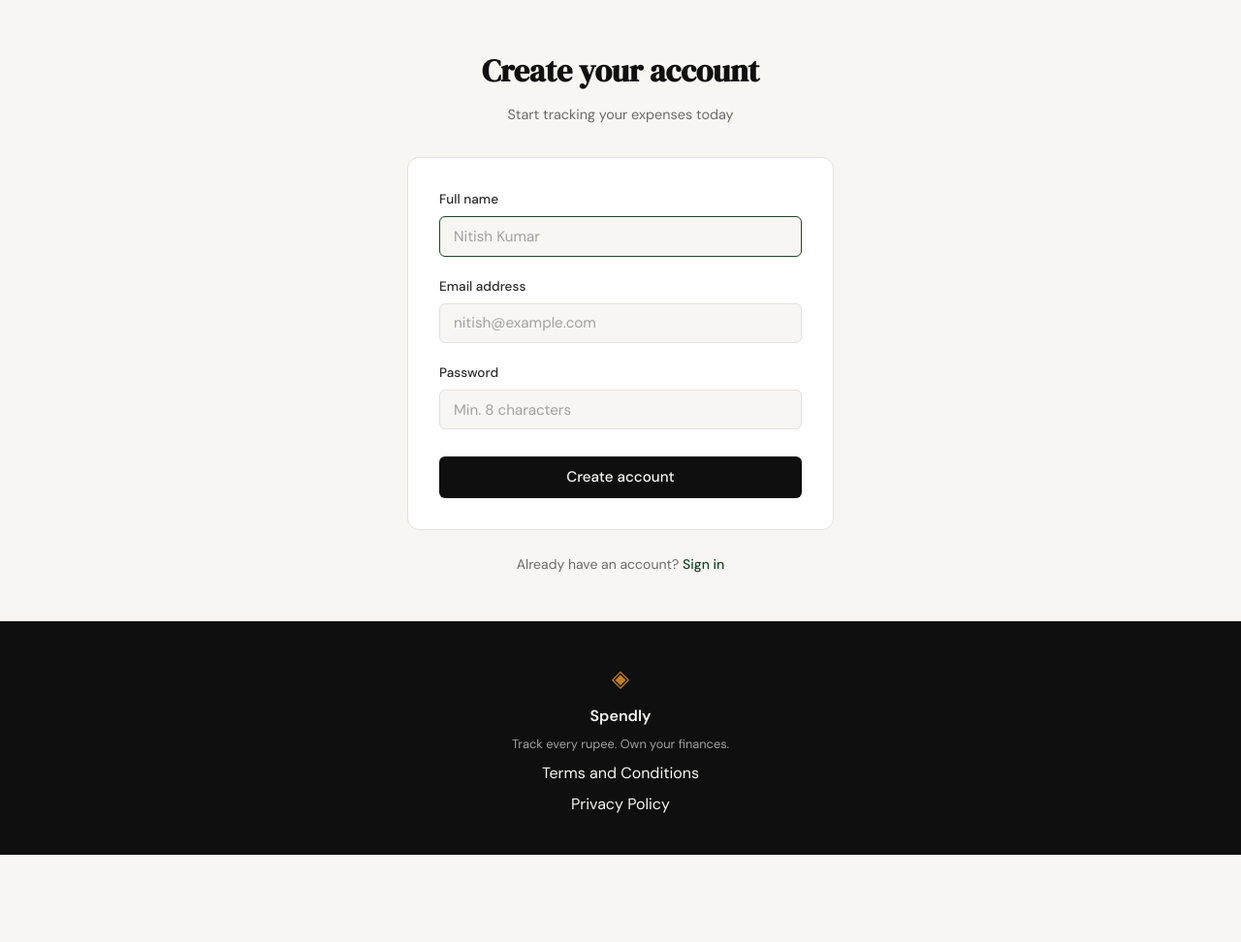
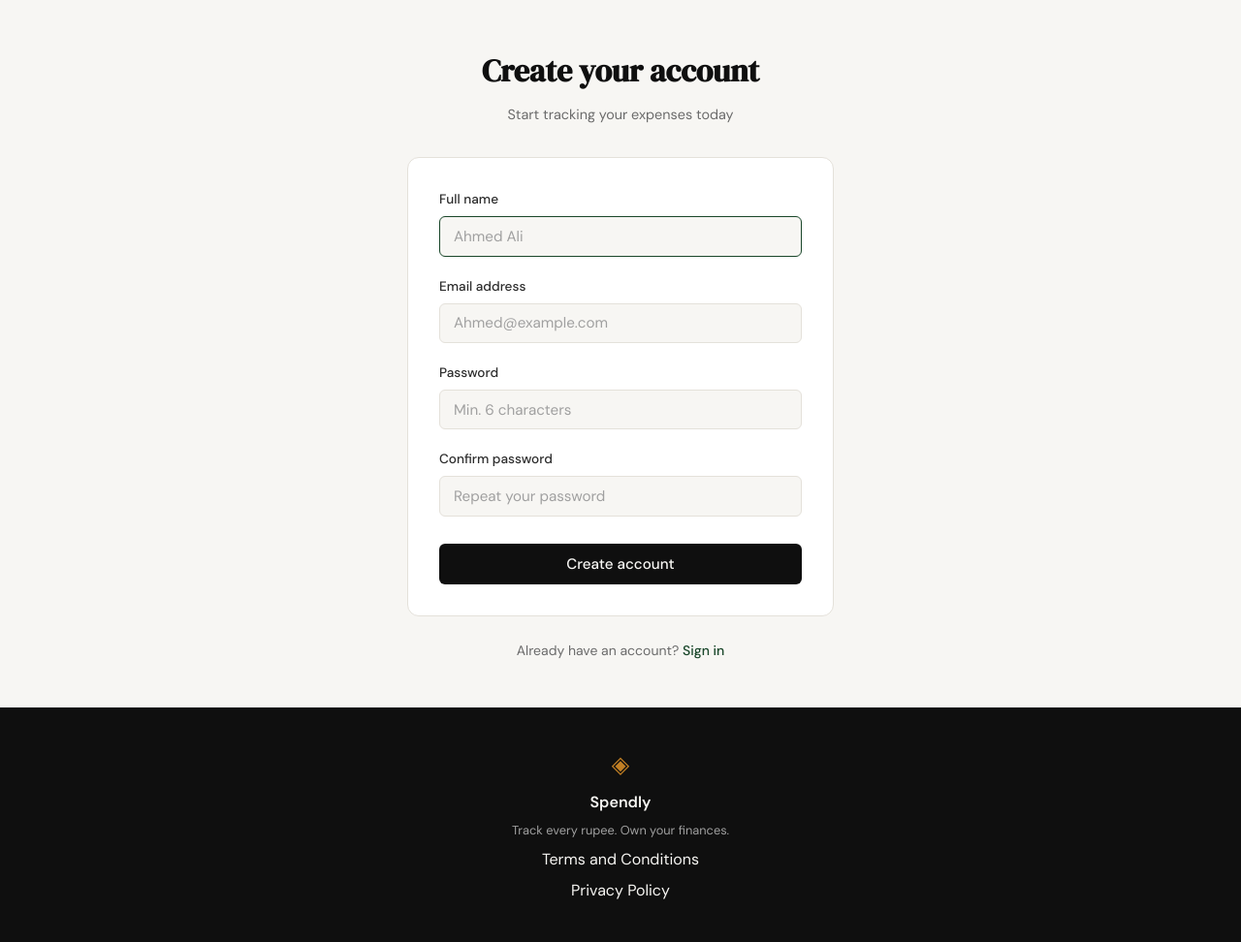
Before and after one commit to hamzaihsan475/Spendly, a Flask app: page /register in a window 1280 px wide. Shown: the part 61-1033 px from the top of the page at 97% size. Before the commit the page ends 943 px from the top, so only its background shows below. Run offline with Flask 3, Linux system fonts and the light colour scheme.

Commit message:
add registration feature

```diff
--- a/app.py
+++ b/app.py
@@ -1,13 +1,12 @@
-
 import sqlite3
 
-from flask import Flask, render_template, request, redirect, flash
-from werkzeug.security import generate_password_hash
+from flask import Flask, flash, redirect, render_template, request, session, url_for
+from werkzeug.security import check_password_hash
 
-from database.db import get_db, init_db, seed_db
+from database.db import create_user, get_db, get_user_by_email, init_db, seed_db
 
 app = Flask(__name__)
-app.secret_key = "dev-secret-key-change-in-production"
+app.secret_key = "dev-secret-key"
 
 with app.app_context():
     init_db()
@@ -25,36 +24,51 @@ def landing():
 
 @app.route("/register", methods=["GET", "POST"])
 def register():
+    if session.get("user_id"):
+        return redirect(url_for("landing"))
     if request.method == "POST":
         name = request.form.get("name", "").strip()
         email = request.form.get("email", "").strip()
         password = request.form.get("password", "")
+        confirm_password = request.form.get("confirm_password", "")
 
-        if not name or not email or not password:
-            return render_template("register.html", error="All fields are required.")
+        if not all([name, email, password, confirm_password]):
+            flash("All fields are required.", "error")
+            return render_template("register.html")
 
-        if len(password) < 6:
-            return render_template("register.html", error="Password must be at least 6 characters.")
+        if password != confirm_password:
+            flash("Passwords do not match.", "error")
+            return render_template("register.html")
 
-        conn = get_db()
         try:
-            cursor = conn.execute(
-                "INSERT INTO users (name, email, password_hash) VALUES (?, ?, ?)",
-                (name, email, generate_password_hash(password)),
-            )
-            conn.commit()
-            flash("Account created successfully! Please sign in.", "success")
-            return redirect("/login")
+            create_user(name, email, password)
         except sqlite3.IntegrityError:
-            return render_template("register.html", error="Email already registered.")
-        finally:
-            conn.close()
+            flash("Email already registered.", "error")
+            return render_template("register.html")
+
+        flash("Account created! Please sign in.", "success")
+        return redirect(url_for("login"))
 
     return render_template("register.html")
 
 
-@app.route("/login")
+@app.route("/login", methods=["GET", "POST"])
 def login():
+    if session.get("user_id"):
+        return redirect(url_for("landing"))
+    if request.method == "POST":
+        email = request.form.get("email", "").strip()
+        password = request.form.get("password", "")
+
+        user = get_user_by_email(email)
+        if not user or not check_password_hash(user["password_hash"], password):
+            flash("Invalid email or password.", "error")
+            return render_template("login.html")
+
+        session["user_id"] = user["id"]
+        flash("Welcome back!", "success")
+        return redirect(url_for("landing"))
+
     return render_template("login.html")
 
 
@@ -74,7 +88,9 @@ def privacy():
 
 @app.route("/logout")
 def logout():
-    return "Logout — coming in Step 3"
+    session.clear()
+    flash("You have been logged out.", "success")
+    return redirect(url_for("landing"))
 
 
 @app.route("/profile")
--- a/templates/base.html
+++ b/templates/base.html
@@ -19,13 +19,22 @@
                 <span class="brand-name">Spendly</span>
             </a>
             <div class="nav-links">
+                {% if session.user_id %}
+                <a href="{{ url_for('logout') }}">Sign out</a>
+                {% else %}
                 <a href="{{ url_for('login') }}">Sign in</a>
                 <a href="{{ url_for('register') }}" class="nav-cta">Get started</a>
+                {% endif %}
             </div>
         </div>
     </nav>
 
     <main class="main-content">
+        {% with messages = get_flashed_messages(with_categories=true) %}
+          {% for category, message in messages %}
+          <div class="flash flash-{{ category }}">{{ message }}</div>
+          {% endfor %}
+        {% endwith %}
         {% block content %}{% endblock %}
     </main>
 
--- a/templates/login.html
+++ b/templates/login.html
@@ -21,7 +21,7 @@
                 <div class="form-group">
                     <label for="email">Email address</label>
                     <input type="email" id="email" name="email"
-                           class="form-input" placeholder="nitish@example.com"
+                           class="form-input" placeholder="Ahmed@example.com"
                            required autofocus>
                 </div>
                 <div class="form-group">
--- a/templates/register.html
+++ b/templates/register.html
@@ -14,34 +14,34 @@
 
         <div class="auth-card">
             {% with messages = get_flashed_messages(with_categories=true) %}
-                {% if messages %}
-                    {% for category, message in messages %}
-                        <div class="auth-error">{{ message }}</div>
-                    {% endfor %}
-                {% endif %}
+              {% for category, message in messages %}
+                <div class="auth-{{ category }}">{{ message }}</div>
+              {% endfor %}
             {% endwith %}
 
-            {% if error %}
-            <div class="auth-error">{{ error }}</div>
-            {% endif %}
-
-            <form method="POST" action="/register">
+            <form method="POST" action="{{ url_for('register') }}">
                 <div class="form-group">
                     <label for="name">Full name</label>
                     <input type="text" id="name" name="name"
-                           class="form-input" placeholder="Nitish Kumar"
+                           class="form-input" placeholder="Ahmed Ali"
                            required autofocus>
                 </div>
                 <div class="form-group">
                     <label for="email">Email address</label>
                     <input type="email" id="email" name="email"
-                           class="form-input" placeholder="nitish@example.com"
+                           class="form-input" placeholder="Ahmed@example.com"
                            required>
                 </div>
                 <div class="form-group">
                     <label for="password">Password</label>
                     <input type="password" id="password" name="password"
-                           class="form-input" placeholder="Min. 8 characters"
+                           class="form-input" placeholder="Min. 6 characters"
+                           required>
+                </div>
+                <div class="form-group">
+                    <label for="confirm_password">Confirm password</label>
+                    <input type="password" id="confirm_password" name="confirm_password"
+                           class="form-input" placeholder="Repeat your password"
                            required>
                 </div>
                 <button type="submit" class="btn-submit">Create account</button>
```
Also changed, not shown: database/db.py (+21 -0 lines), spendly.db.
